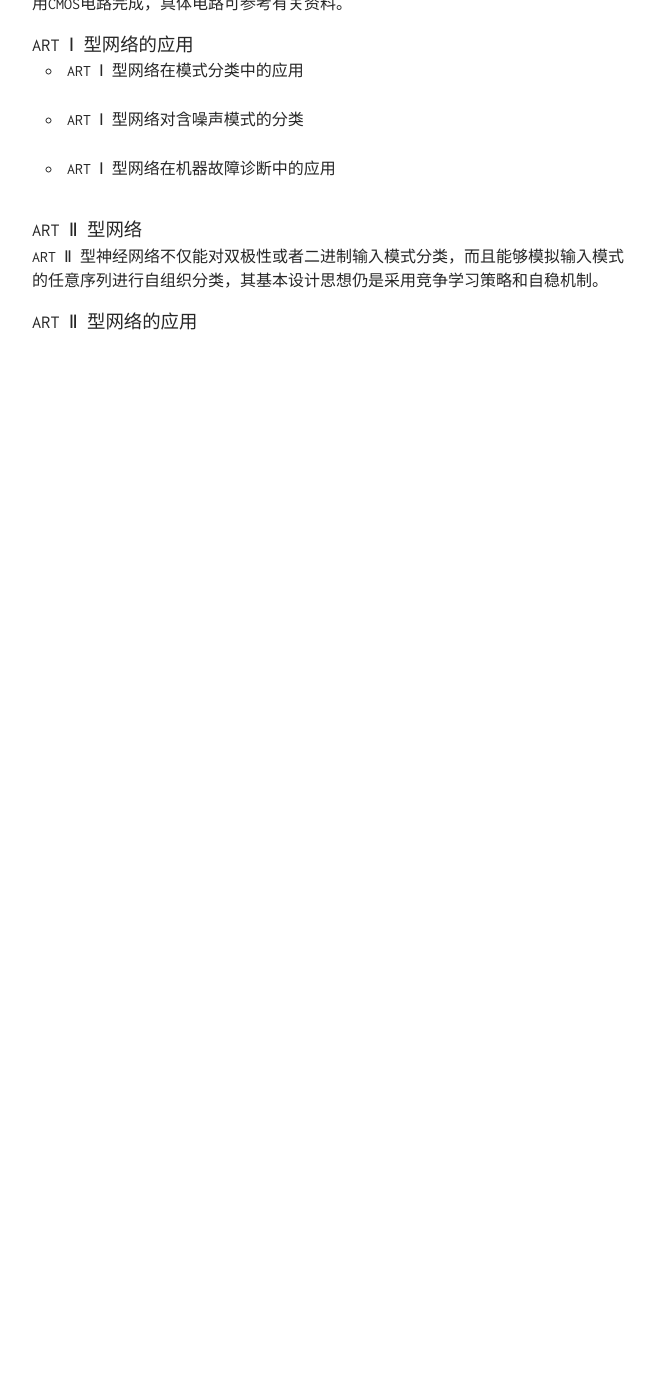
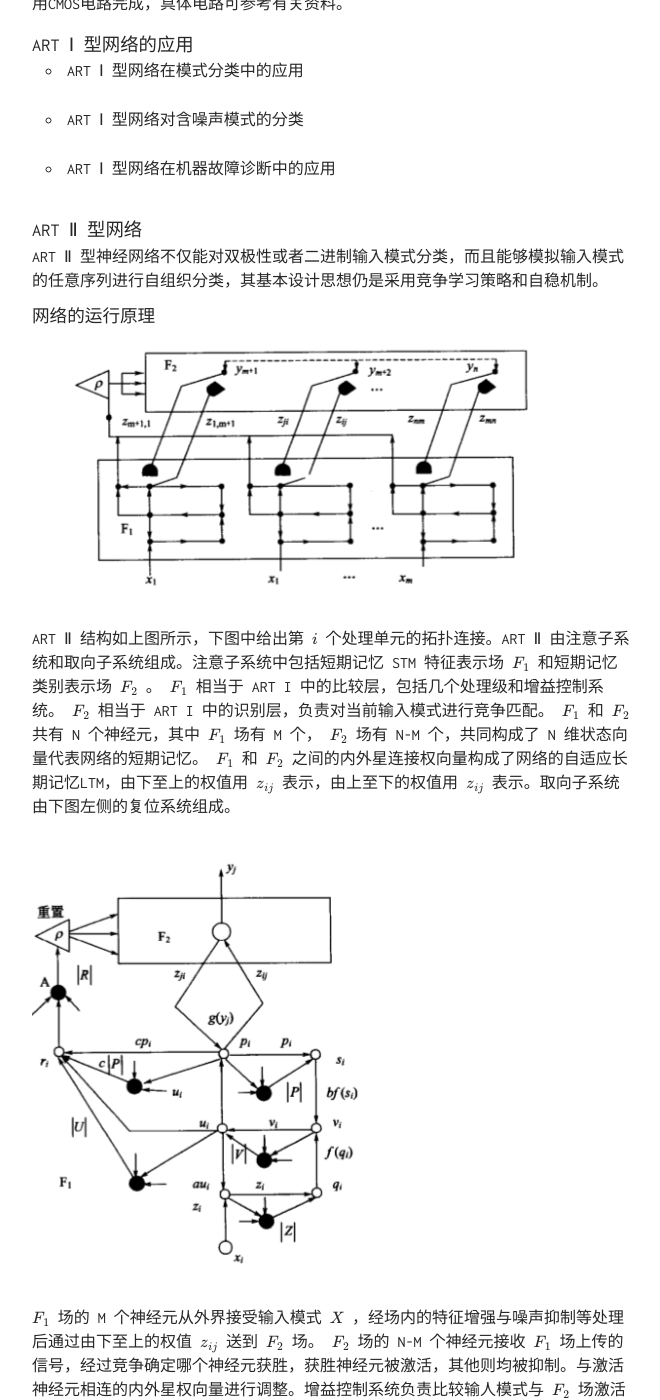
Before and after one commit to TobiahShaw/TobiahShaw.github.io, a Jekyll site: the page built from _posts/2019-10-26-NN-of-Competitive learning.md, in a window 1280 px wide and 1400 px high, scrolled down 17277 px. Shown: the whole window, without its empty margins (308-968 px from the left). Built offline with Jekyll 4.4.1, drawn with Linux system fonts in a browser that asks for light colours; our own code applies the rules of GitHub Pages for plain Markdown files; formulas are drawn with MathJax 3; before the commit the page ends 17703 px from its top, so only the background shows below that; some of the changed text lies outside the part shown.

Commit message:
Operation principle of network

```diff
--- a/_posts/2019-10-26-NN-of-Competitive learning.md
+++ b/_posts/2019-10-26-NN-of-Competitive learning.md
@@ -416,4 +416,20 @@ ART网络的特点是非离线学习，即不是对输入集样本反复训练
 
 ART Ⅱ 型神经网络不仅能对双极性或者二进制输入模式分类，而且能够模拟输入模式的任意序列进行自组织分类，其基本设计思想仍是采用竞争学习策略和自稳机制。
 
+#### 网络的运行原理
+
+![图1.12](../assets/img/20191026/1.12.PNG)
+
+ART Ⅱ 结构如上图所示，下图中给出第 $ i $ 个处理单元的拓扑连接。ART Ⅱ 由注意子系统和取向子系统组成。注意子系统中包括短期记忆 STM 特征表示场 $ F_1 $ 和短期记忆类别表示场 $ F_2 $ 。 $ F_1 $ 相当于 ART I 中的比较层，包括几个处理级和增益控制系统。 $ F_2 $ 相当于 ART I 中的识别层，负责对当前输入模式进行竞争匹配。 $ F_1 $ 和 $ F_2 $ 共有 N 个神经元，其中 $ F_1 $ 场有 M 个， $ F_2 $ 场有 N-M 个，共同构成了 N 维状态向量代表网络的短期记忆。 $ F_1 $ 和 $ F_2 $ 之间的内外星连接权向量构成了网络的自适应长期记忆LTM，由下至上的权值用 $ z_{ij} $ 表示，由上至下的权值用 $ z_{ij} $ 表示。取向子系统由下图左侧的复位系统组成。
+
+![图1.13](../assets/img/20191026/1.13.PNG)
+
+$ F_1 $ 场的 M 个神经元从外界接受输入模式 $ X $ ，经场内的特征增强与噪声抑制等处理后通过由下至上的权值 $ z_{ij} $ 送到 $ F_2 $ 场。 $ F_2 $ 场的 N-M 个神经元接收 $ F_1 $ 场上传的信号，经过竞争确定哪个神经元获胜，获胜神经元被激活，其他则均被抑制。与激活神经元相连的内外星权向量进行调整。增益控制系统负责比较输人模式与 $ F_2 $ 场激活神经元的外星权向量之间的相似程度，当两向量的相似度低于警戒门限时，复位子系统发出信号抑制 $ F_2 $ 场的激活神经元。网络将在 $ F_2 $ 场另选一个获胜神经元，直到相似度满足要求。如果 $ F_2 $ 场的神经元数 N-M 大于可能的输入模式类别数，总可以为所有新增的模式类分配一个代表神经元。
+
+结合图和以上分析看出，ART Ⅱ 网中有两种存储机制、两种连接权和两种抑制信号。两种存储机制是指：①长期记忆—— $ F_1 $ 与 $ F_2 $ 之间的权值；②短期记忆—— $ F_1 $ 与 $ F_2 $ 中的神经元状态。两种连接权是指：① $ F_1 \rightarrow F_2 $ 的内星权，决定 $ F_2 $ 中哪个神经元获胜；② $ F_1 \leftarrow F_2 $ 的外星权，作用 $ F_1 $ 输入模式的类别编码。两种抑制信号指：① $ F_1 $ 场神经元的抑制信号，来自增益控制子系统；② $ F_2 $ 场神经元的抑制信号，来自复位子系统。
+
+以上分析可知，ART Ⅱ 与 ART Ⅰ 的原理类似，主要区别是 ART Ⅱ 的比较层 $ F_1 $ 场的结构与功能更为复杂一些。
+
+#### 网络的数学模型和学习算法
+
 ### ART Ⅱ 型网络的应用
```
Also changed, not shown: assets/img/20191026/1.12.PNG (added), assets/img/20191026/1.13.PNG (added).
